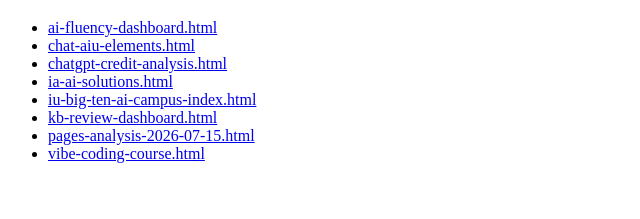
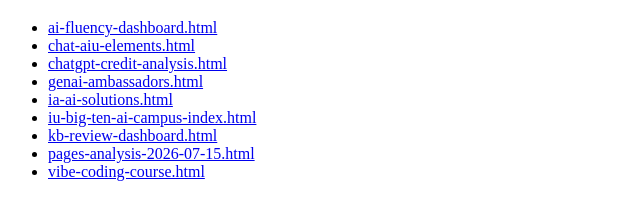
Before and after one commit to cldmckay/ai-demo, a plain HTML site: page index.html in a window 1280 px wide. Shown: the part 61-280 px from the top of the page, without its empty margins (0-640 px from the left). Drawn offline with Linux system fonts and the light colour scheme.

Commit message:
Update index.html [auto]

```diff
--- a/index.html
+++ b/index.html
@@ -11,6 +11,7 @@
       <li><a href="ai-fluency-dashboard.html">ai-fluency-dashboard.html</a></li>
       <li><a href="chat-aiu-elements.html">chat-aiu-elements.html</a></li>
       <li><a href="chatgpt-credit-analysis.html">chatgpt-credit-analysis.html</a></li>
+      <li><a href="genai-ambassadors.html">genai-ambassadors.html</a></li>
       <li><a href="ia-ai-solutions.html">ia-ai-solutions.html</a></li>
       <li><a href="iu-big-ten-ai-campus-index.html">iu-big-ten-ai-campus-index.html</a></li>
       <li><a href="kb-review-dashboard.html">kb-review-dashboard.html</a></li>
```
